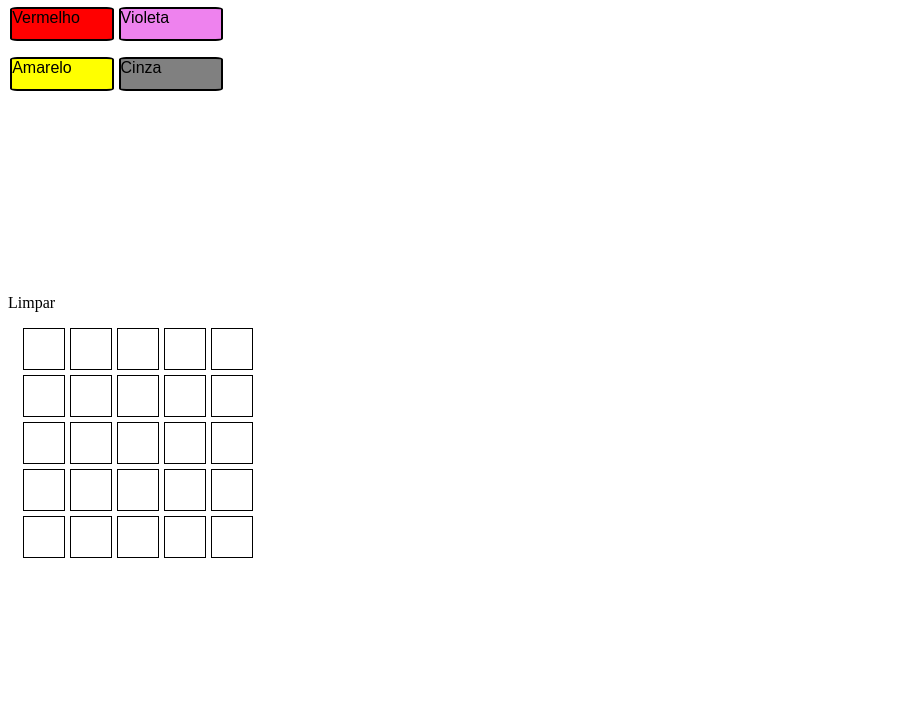
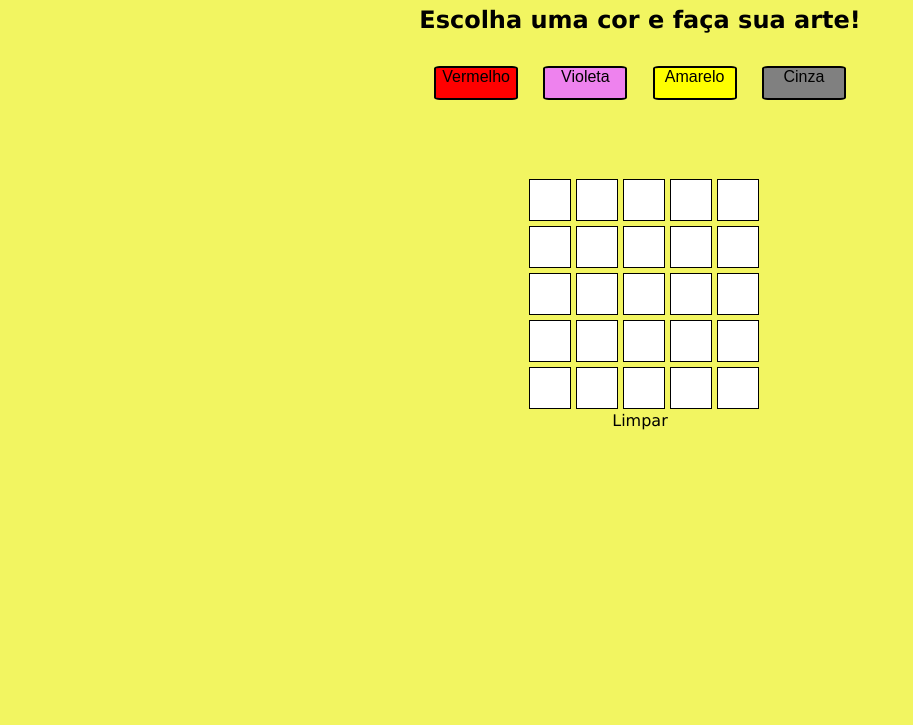
Before and after one commit to joao-gallo/joao-gallo.github.io, a plain HTML site: page index.html in a window 1280 px wide. Shown: the part 75-800 px from the top of the page, without its empty margins (0-913 px from the left). Drawn offline with Linux system fonts and the light colour scheme.

Commit message:
Altera botões e cores 2

```diff
--- a/index.html
+++ b/index.html
@@ -9,7 +9,7 @@
 </head>
 <body>
     <h1 id="title">Paleta de Cores</h1>
-
+    <h2>Escolha uma cor e faça sua arte!</h2>
     <div id="color-palette">
         <div class="color">Vermelho</div>
         <div class="color">Violeta</div>
@@ -17,13 +17,13 @@
         <div class="color">Cinza</div>
     </div>
 
-     <div><div id="clear-board">Limpar</div></div>
 
 
     <div id="pixel-board">
       <br>
     </div>
 
+    <div><div id="clear-board">Limpar</div></div>
 
     <script src="script.js"></script>
 </body>
--- a/style.css
+++ b/style.css
@@ -1,5 +1,10 @@
+body {
+    background-color:rgb(242, 245, 97);
+    font-family:Verdana, Geneva, Tahoma, sans-serif;
+    text-align: center;
+}
 .color {
-    width: 100px;
+    width: 80px;
     height: 30px;
     float:left;
     border: 2px solid black;
@@ -9,21 +14,25 @@
     font-family: Arial, Helvetica, sans-serif;
     font-size:medium;
     padding: 0%;
+
 }
 #color-palette {
-    width: 220px;
-    height: 100px;
+    width: 100%;
+
     display: flex;
     flex-direction: row;
     flex-wrap: wrap;
-    align-content:space-around flex-start;
-    margin-bottom: 15%;
+    align-content:flex-end;
+    margin-bottom: 5%;
+    justify-content: center;
+    align-items: center;
+
 }
 #pixel-board{
     display: flex;
     flex-wrap: wrap;
     width: 250px;
-    margin: 1%;
+    margin-left: 41%;
 }
 
 .pixel{
```
